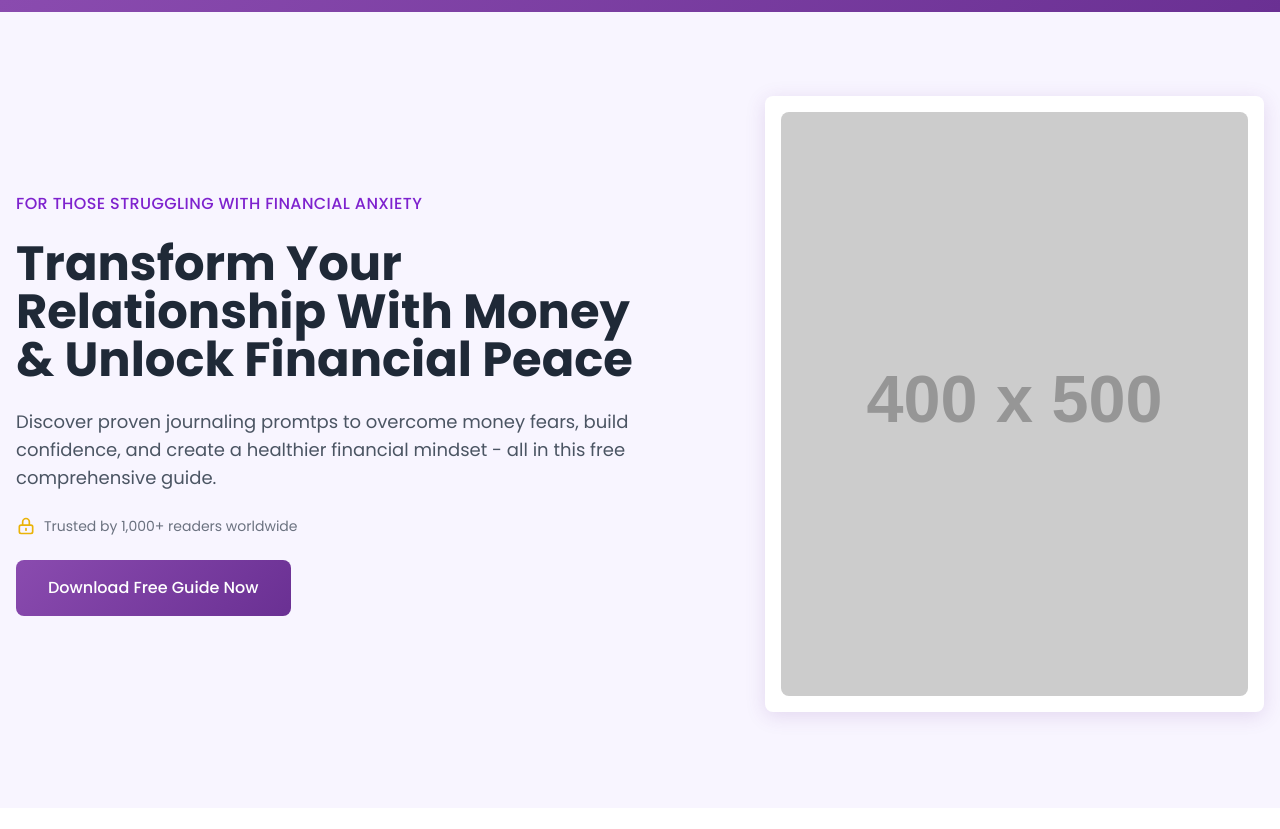
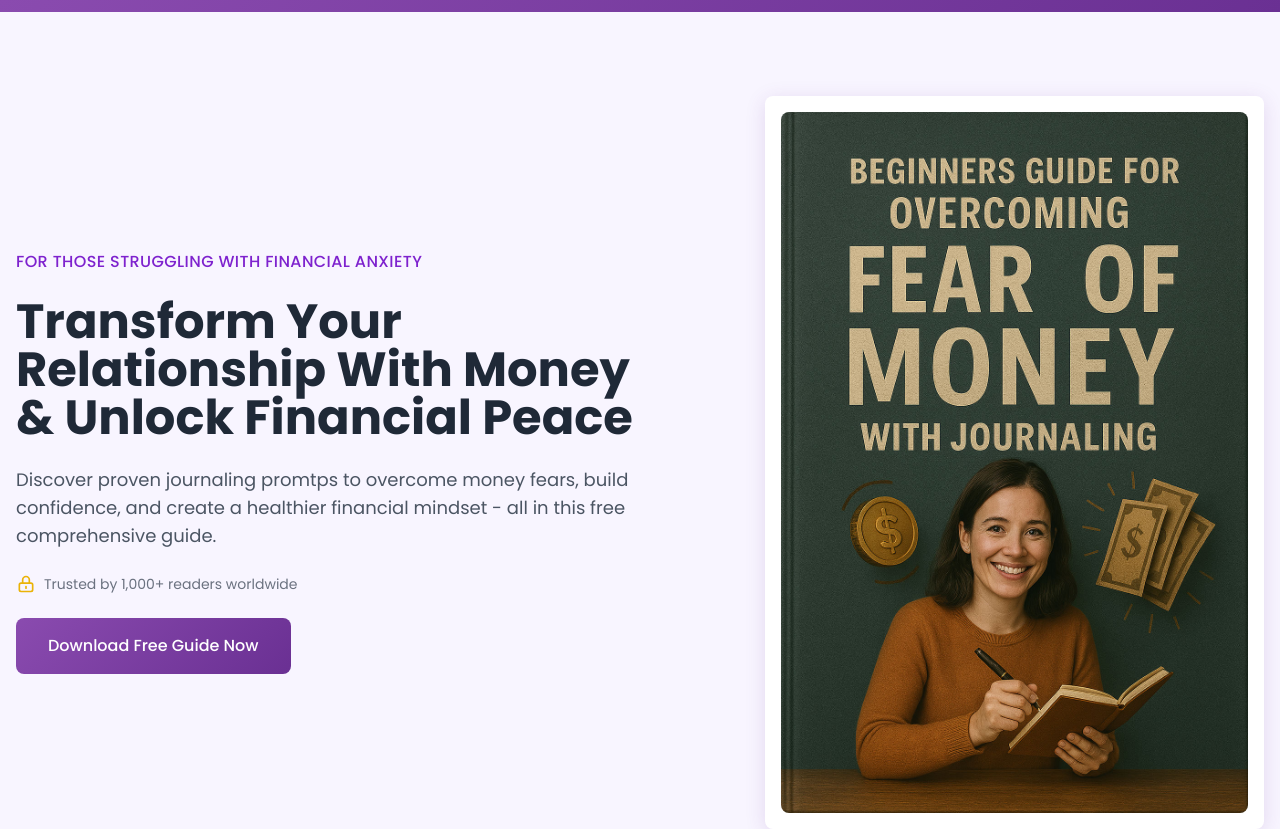
Before and after one commit to RegardV/landings, a plain HTML site: page fom_lp1.html in a window 1280 px wide. Shown: the top 829 px of the page. Drawn offline with nearby package versions, Linux system fonts and the light colour scheme; placeholder pictures from the web are drawn by us; a script that the page names is missing.

Commit message:
Update fom_lp1.html
correction

```diff
--- a/fom_lp1.html
+++ b/fom_lp1.html
@@ -65,7 +65,7 @@
                 </div>
                 <div class="w-full md:w-2/5">
                     <div class="bg-white p-4 rounded-lg shadow-custom">
-                        <img src="Cover1.jpg" alt="Overcome Your Fear of Money 10-Day Journal Cover"
+                        <img src="Cover.jpg" alt="Overcome Your Fear of Money 10-Day Journal Cover"
                             class="w-full h-auto rounded-lg" loading="lazy"
                             onerror="this.onerror=null; this.src='https://placehold.co/400x500/6a3093/ffffff?text=Journal+Cover';">
                     </div>
```
